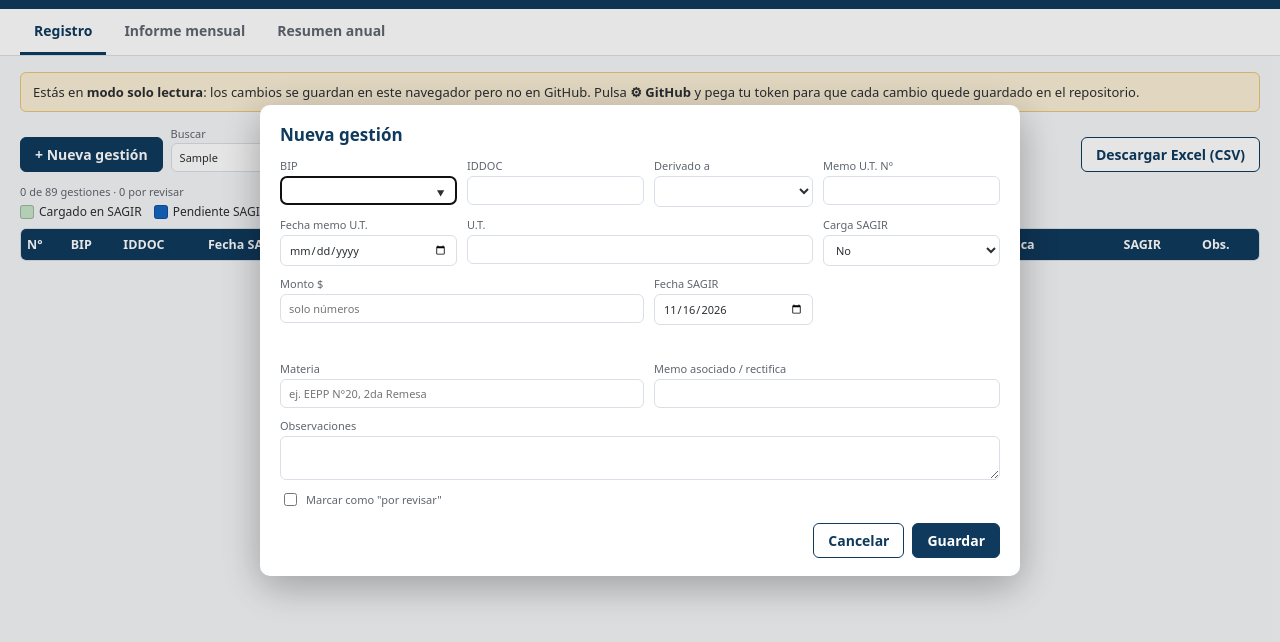
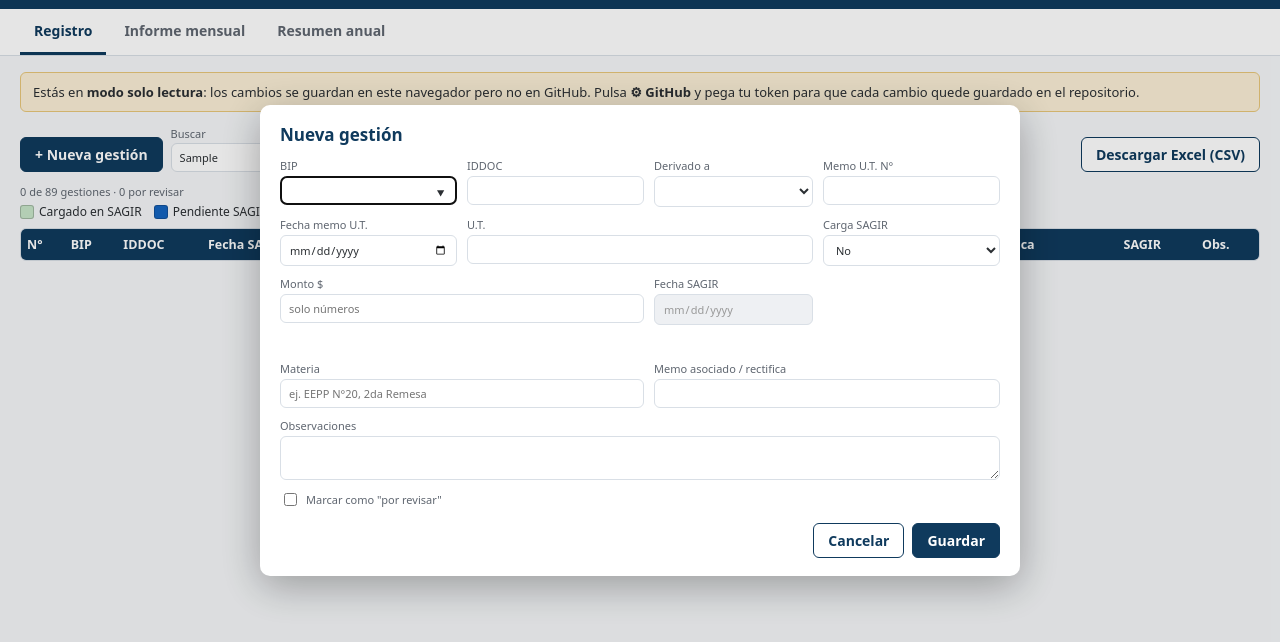
Before and after one commit to lolopo76/Gore, a plain HTML site: page registro-memos/index.html in a window 1280 px wide. Both pictures are taken after typing "Sample" into the empty fields and a click on the button "+ Nueva gestión". Shown: the part 60-702 px from the top of the page. Drawn offline with Linux system fonts and the light colour scheme.

Commit message:
Registro de memos: Fecha SAGIR en blanco si no está cargado; al pasar a Sí toma la fecha del día
Co-Authored-By: Claude Opus 5.5 <noreply@anthropic.com>
Claude-Session: https://claude.ai/code/session_01RhXbtrpPVMbiBRNHxhYtc8

```diff
--- a/registro-memos/index.html
+++ b/registro-memos/index.html
@@ -29,6 +29,7 @@ input,select,textarea{font:inherit;padding:6px 8px;border:1px solid var(--line);
 button.b{font:inherit;font-weight:600;padding:7px 14px;border-radius:var(--r);border:1px solid var(--brand);background:var(--brand);color:#fff;cursor:pointer}
 button.b2{background:#fff;color:var(--brand)}
 button.b:disabled{opacity:.5;cursor:default}
+input:disabled{background:#eef0f3;color:#999;cursor:not-allowed}
 table{width:100%;border-collapse:collapse;background:var(--surface);font-size:12.5px}
 th{background:var(--brand);color:#fff;text-align:left;padding:7px 6px;font-weight:600;position:sticky;top:0;z-index:1;white-space:nowrap}
 td{padding:6px;border-bottom:1px solid var(--line);vertical-align:top}
@@ -333,8 +334,8 @@ const F=()=>$('frm').elements;
 function abrir(g){
   editId=g?g.id:null; $('dlgTit').textContent=g?'Editar gestión':'Nueva gestión'; $('btnBorrar').hidden=!g;
   const e=F(); for(const k of ['memo','fecha','deriv','memo_ut','fecha_ut','ut','bip','monto','materia','asociado','obs','sagir']) e[k].value=g?(g[k]??''):'';
-  e.revisar.checked=!!(g&&g.revisar); if(!g){e.fecha.value=new Date().toISOString().slice(0,10);e.sagir.value='No'}
-  mostrarProy(); $('dlg').showModal();
+  e.revisar.checked=!!(g&&g.revisar); if(!g){e.fecha.value='';e.sagir.value='No'}
+  sagirPrev=e.sagir.value; ajustarFechaSagir(); mostrarProy(); $('dlg').showModal();
 }
 function mostrarProy(){
   const e=F(),p=db.catalogo[e.bip.value.trim()];
@@ -342,13 +343,18 @@ function mostrarProy(){
   if(p&&!e.ut.value) e.ut.value=p.ut;
 }
 F().bip.addEventListener('input',mostrarProy);
+// Fecha SAGIR: en blanco mientras no esté cargado; al pasar a "Sí" toma la fecha del día del cambio.
+let sagirPrev='';
+const hoyLocal=()=>{const d=new Date();return `${d.getFullYear()}-${String(d.getMonth()+1).padStart(2,'0')}-${String(d.getDate()).padStart(2,'0')}`};
+function ajustarFechaSagir(){const e=F(),si=e.sagir.value==='Sí';if(!si)e.fecha.value='';e.fecha.disabled=!si}
+F().sagir.addEventListener('change',()=>{const e=F();if(e.sagir.value==='Sí'&&sagirPrev!=='Sí')e.fecha.value=hoyLocal();sagirPrev=e.sagir.value;ajustarFechaSagir()});
 $('frm').addEventListener('submit',async ev=>{
   ev.preventDefault(); const e=F();
   const num=v=>{v=String(v).replace(/[^\d]/g,'');return v?+v:''};
-  const g={memo:num(e.memo.value),fecha:e.fecha.value,deriv:e.deriv.value,memo_ut:num(e.memo_ut.value),fecha_ut:e.fecha_ut.value,
+  const g={memo:num(e.memo.value),fecha:e.sagir.value==='Sí'?e.fecha.value:'',deriv:e.deriv.value,memo_ut:num(e.memo_ut.value),fecha_ut:e.fecha_ut.value,
     ut:e.ut.value.trim().toUpperCase(),bip:num(e.bip.value),materia:e.materia.value.trim(),monto:num(e.monto.value),
     asociado:e.asociado.value.trim(),sagir:e.sagir.value,obs:e.obs.value.trim(),revisar:e.revisar.checked};
-  if(!g.fecha&&!g.fecha_ut){alert('Ingresa al menos una fecha (memo o memo U.T.).');return}
+  if(!g.fecha&&!g.fecha_ut){alert(g.sagir==='Sí'?'Ingresa la Fecha SAGIR.':'Ingresa la fecha del memo U.T. (la Fecha SAGIR queda en blanco hasta que se cargue).');return}
   let msg;
   if(editId){const i=db.gestiones.findIndex(x=>x.id===editId);db.gestiones[i]={id:editId,...g};msg=`Registro: edita memo ${g.memo||g.memo_ut}`}
   else{const id=db.gestiones.reduce((m,x)=>Math.max(m,x.id),0)+1;db.gestiones.push({id,...g});msg=`Registro: agrega memo ${g.memo||g.memo_ut} (${g.materia||'gestión'}, ${corto(g.ut)})`}
```
Also changed, not shown: 1 other file.
